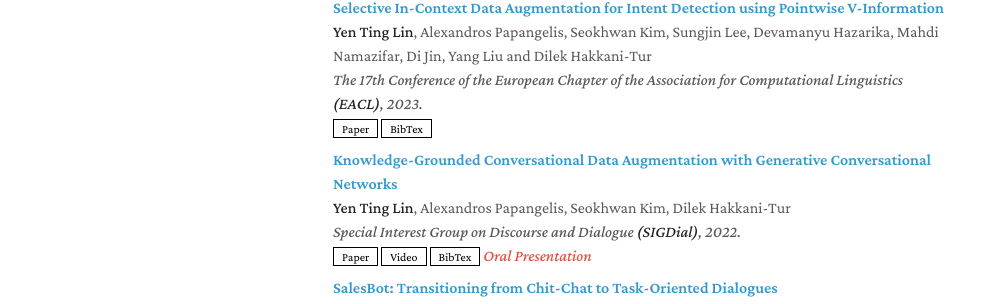
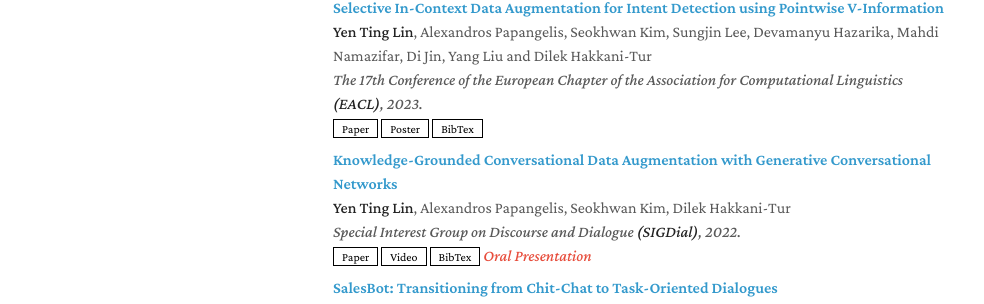
Before and after one commit to adamlin120/adamlin120.github.io, a Jekyll site: the page built from index.md, in a window 1280 px wide and 1200 px high. Shown: the part 524-828 px from the top of the window, without its empty margins (157-1141 px from the left). Built offline with Jekyll 4.4.1, drawn with Linux system fonts in a browser that asks for light colours; nearby versions of some CDN libraries; a style sheet for code colours, icons or effects is not loaded; our own code applies the rules of GitHub Pages for plain Markdown files.

Commit message:
Add paper poster - EACL 2023

```diff
--- a/_includes/publications.md
+++ b/_includes/publications.md
@@ -11,6 +11,7 @@
     <div class="periodical"><em>The 17th Conference of the European Chapter of the Association for Computational Linguistics <strong>(EACL)</strong>, 2023.</em></div>
     <div class="links">
       <a href="https://arxiv.org/pdf/2302.05096.pdf" class="btn btn-sm z-depth-0" role="button" target="_blank" style="font-size:12px;">Paper</a>
+      <a href="https://ytlin.s3.ap-northeast-1.amazonaws.com/data/icda_poster.pdf" class="btn btn-sm z-depth-0" role="button" target="_blank" style="font-size:12px;">Poster</a>
       <a href="https://dblp.uni-trier.de/rec/journals/corr/abs-2302-05096.html?view=bibtex" class="btn btn-sm z-depth-0" role="button" target="_blank" style="font-size:12px;">BibTex</a>
     </div>
   </div>
```
